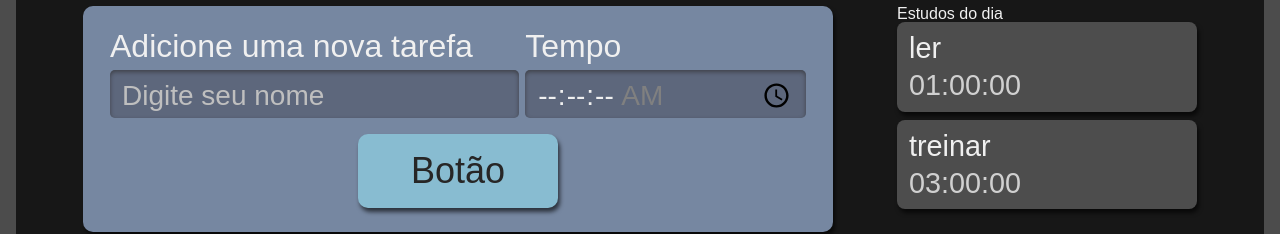
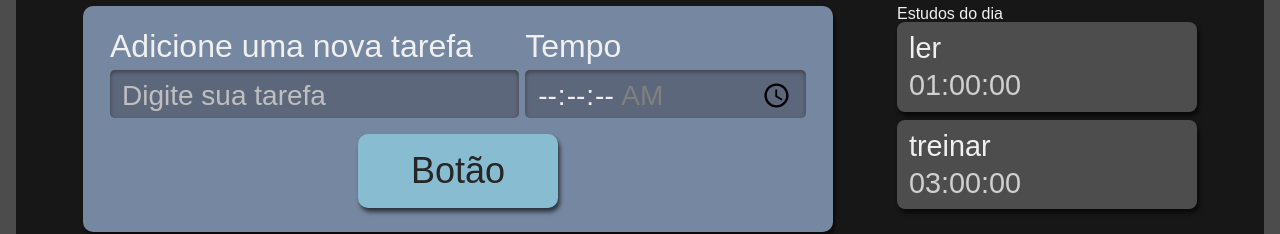
Before and after one commit to Dani-jardim/typescript, a React (Create React App) app: page / in a window 1280 px wide. Shown: the part 269-503 px from the top of the page. Built offline with nearby package versions, Linux system fonts and the light colour scheme.

Commit message:
ajustando nome dos inputs

```diff
--- a/src/components/Formulario/index.tsx
+++ b/src/components/Formulario/index.tsx
@@ -1,5 +1,5 @@
-import React from "react";
-import Botao from "../Button";
+import React from 'react';
+import Botao from '../Button';
 import style from './Formulario.module.scss'
 
 class Formulario extends React.Component{
@@ -10,13 +10,14 @@ class Formulario extends React.Component{
           <label htmlFor="tarefa">Adicione uma nova tarefa</label>
           <input
             type="text"
-            id="nome"
-            name="nome"
-            placeholder="Digite seu nome"
+            id="tarefa"
+            name="tarefa"
+            placeholder="Digite sua tarefa"
+            required
             />
         </div>
         <div className={style.inputContainer}>
-        <label>Tempo</label>
+        <label htmlFor='tempo'>Tempo</label>
           <input
             type="time"
             step="1"
@@ -27,7 +28,6 @@ class Formulario extends React.Component{
             required
           />
         </div>
-
         <Botao/>
       </form>
     )
```
